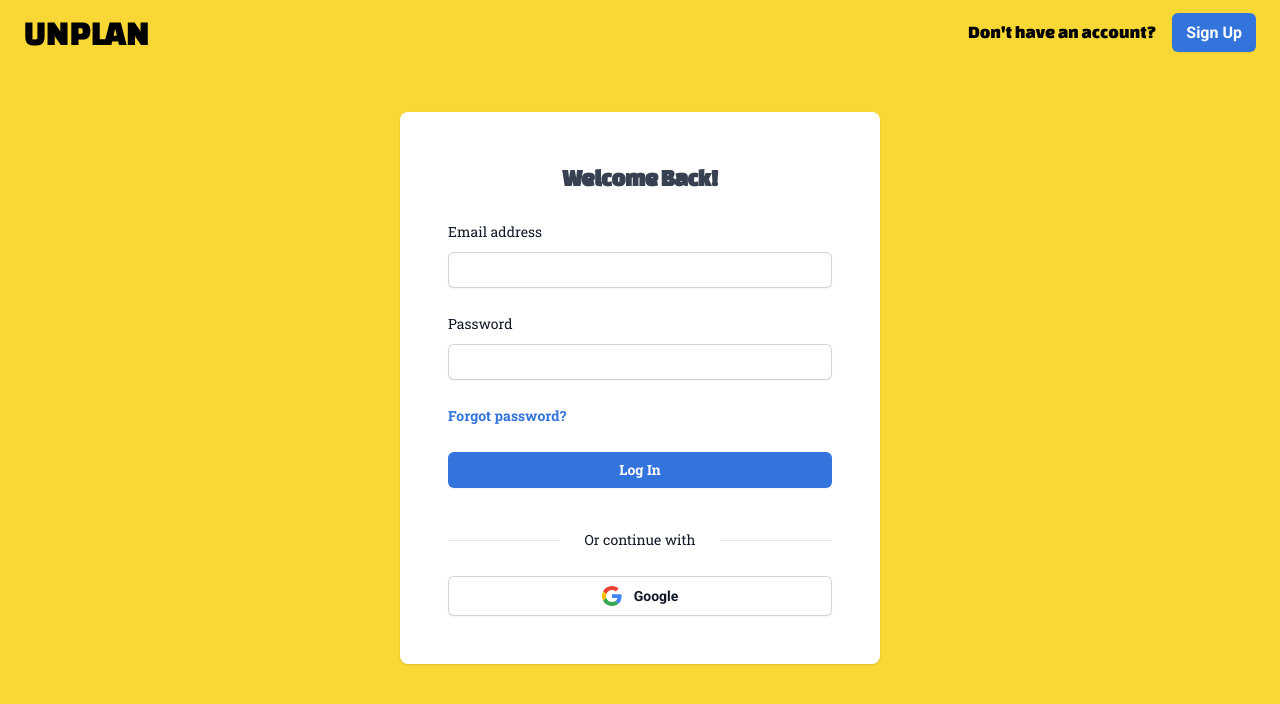
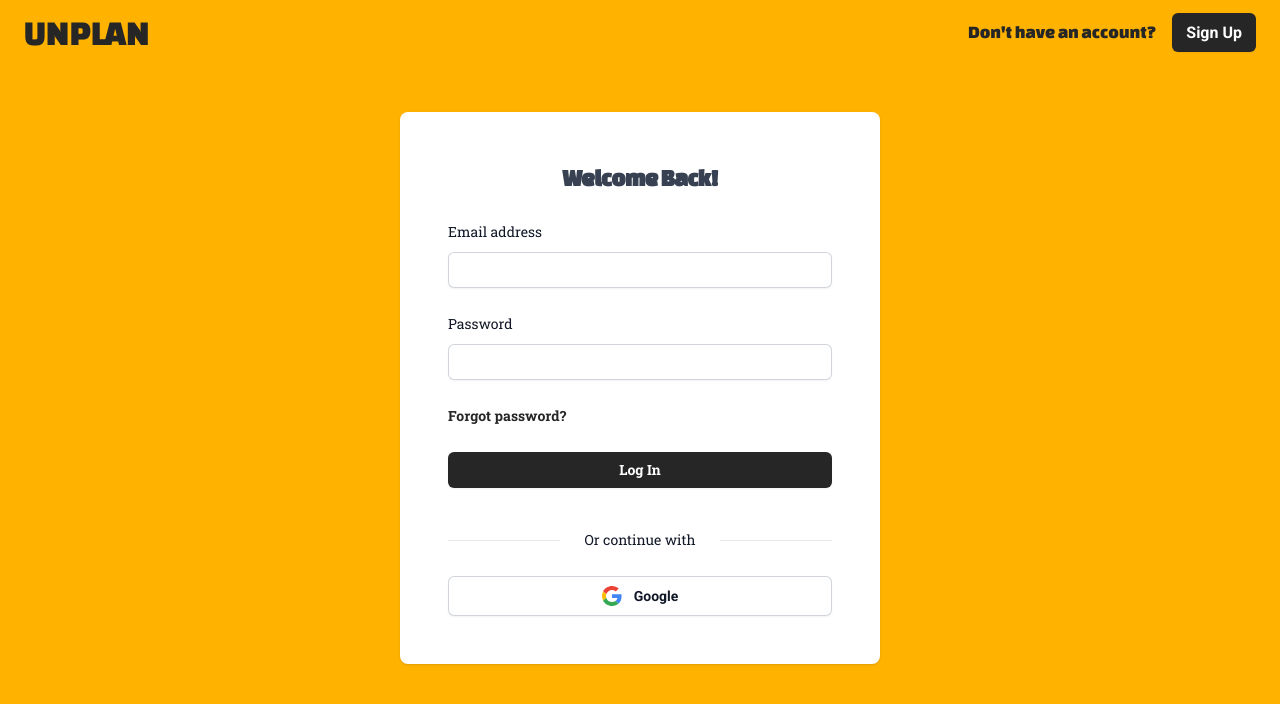
Before and after one commit to aidansheehan/unplan-app, a Next.js app: page /login in a window 1280 px wide. Shown: the top 704 px of the page. Built offline with nearby package versions, Linux system fonts and the light colour scheme; no server answers.

Commit message:
og-yellow new: black buttons

```diff
--- a/src/components/lesson-card.component.jsx
+++ b/src/components/lesson-card.component.jsx
@@ -11,7 +11,7 @@ const LessonCard = ({ id, topic, level, ageGroup, duration }) => {
     return (
         <Link
             href={href}
-            className="relative rounded-lg border border-blue-50 bg-white px-6 py-5 shadow-lg hover:shadow-xl transition-shadow duration-200 ease-in-out focus-within:ring-2 focus-within:ring-blue-100 focus-within:ring-offset-2 hover:border-blue-100 cursor-pointer"
+            className="relative rounded-lg border border-gray-200 bg-white px-6 py-5 shadow-lg hover:shadow-xl transition-shadow duration-200 ease-in-out focus-within:ring-2 focus-within:ring-blue-100 focus-within:ring-offset-2 hover:border-yellow-200 cursor-pointer"
         >
             <h2 className='text-xl font-semibold text-gray-900 mb-4'>{topic}</h2>
             <div className="flex items-center space-x-4">
--- a/tailwind.config.js
+++ b/tailwind.config.js
@@ -23,31 +23,27 @@ module.exports = {
         'xl': '1440px'
       },
       colors: {
+
 // Sidebar / Top Nav colors
-sidebarBg: '#F9D835', // A softened yellow, less bright, but still warm and inviting
-sidebarHover: '#E6C200', // A slightly darker yellow for hover effects
-sidebarHighlight: '#202020', // A very dark grey, almost black for contrast and emphasis
-sidebarInactiveText: '#2e2e2e',
-sidebarHoverText: '#4a4a4a',
-sidebarActiveText: '#1a1a1a',
+sidebarBg: '#FFB300', // A vibrant amber that balances brightness with depth.
+sidebarHover: '#FFA000', // A golden poppy that maintains energy during interaction.
+sidebarHighlight: '#262626', // A charcoal grey for strong contrast and emphasis.
+sidebarInactiveText: '#404040',
+sidebarHoverText: '#363636',
+sidebarActiveText: '#202020',
 
 // Brand color
-brand: '#000',//'#F9D835', // Softened yellow to maintain brand consistency but less bright
+brand: '#262626', // Charcoal grey to create a grounded and authoritative look.
 
 // Button colors
-buttonBg: '#3273DC', // Warm blue for primary action buttons
-buttonHover: '#2767B1', // A slightly darker shade of blue for button hover state
+buttonBg: '#262626',//'#E64A19', // A bold vermilion that stands out and invites user engagement.
+buttonHover: '#D84315', // A slightly deeper shade for a subtle yet noticeable hover effect.
 
 // Additional UI colors
-textColor: '#4A4A4A', // Medium grey for main text, softer than black
-highlightText: '#F9D835', // Softened yellow for highlighted text or important UI elements
-cardBg: '#FFFFFF', // White for cards to keep the interface clean and modern
-cardShadow: '#000000', // Black for subtle shadows to give depth, at low opacity
-
-
-
-
-
+textColor: '#565656', // A grey that reduces glare and increases legibility.
+highlightText: '#FFB300', // The vibrant amber for key highlights and to draw attention.
+cardBg: '#FFFFFF', // Pure white to keep the focus on the content and action elements.
+cardShadow: 'rgba(0, 0, 0, 0.2)', // A darker shadow for pronounced depth, accentuating the cards.
 
       }
     },
```
